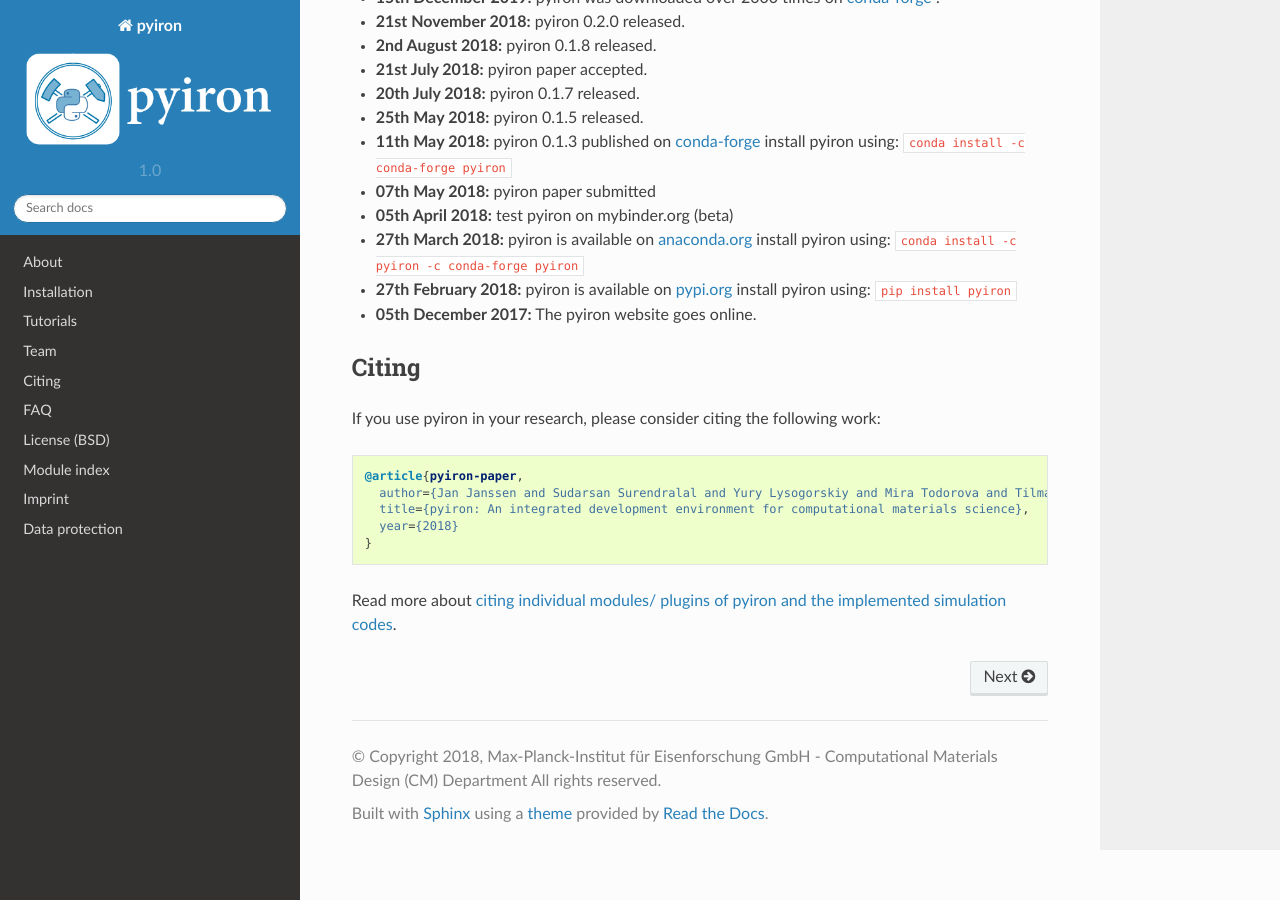
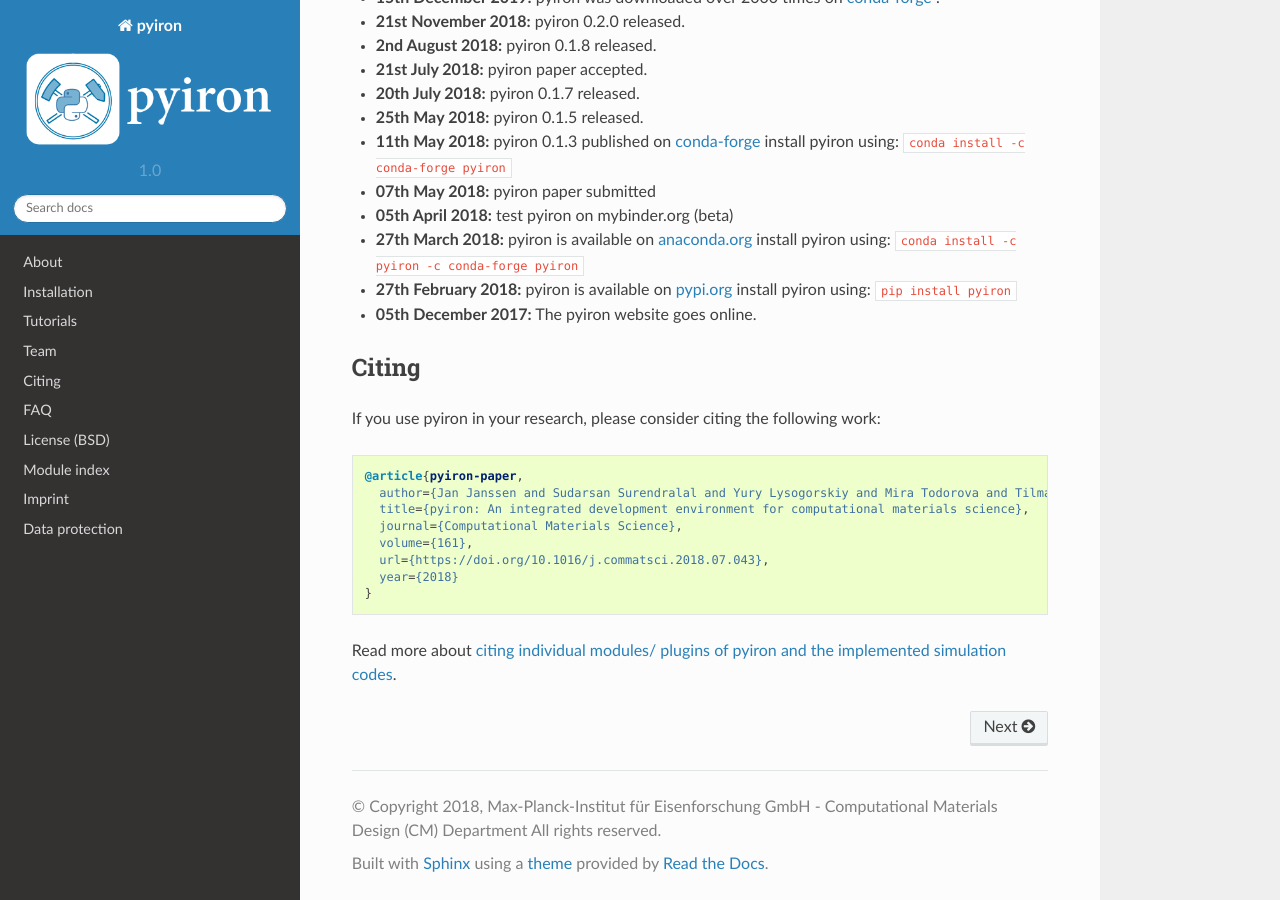
Before and after one commit to pyiron/pyiron, a Sphinx documentation site: the page built from docs/index.rst, in a window 1280 px wide and 900 px high, scrolled down 1678 px. Built offline with Sphinx 7.4.7 and the Read the Docs theme 2.0.0, drawn with Linux system fonts in a browser that asks for light colours; pages that are not in the unit, such as notebooks, are missing from menus.

Commit message:
Update index.rst

```diff
--- a/docs/index.rst
+++ b/docs/index.rst
@@ -92,6 +92,9 @@ If you use pyiron in your research, please consider citing the following work:
   @article{pyiron-paper,
     author={Jan Janssen and Sudarsan Surendralal and Yury Lysogorskiy and Mira Todorova and Tilmann Hickel and Ralf Drautz and Jörg Neugebauer},
     title={pyiron: An integrated development environment for computational materials science},
+    journal={Computational Materials Science},
+    volume={161},
+    url={https://doi.org/10.1016/j.commatsci.2018.07.043},
     year={2018}
   }
 
```
